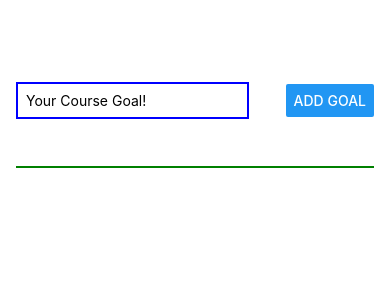
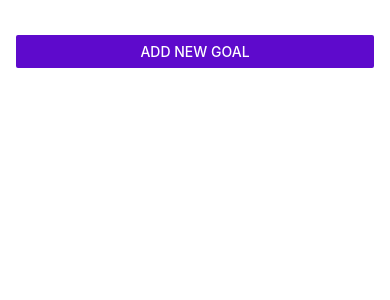
Before and after one commit to Mudipas/RNCourse_MDP, a React Native app: screen / in a window 390 px wide. Shown: the top 300 px of the page. Built offline with nearby package versions, Linux system fonts and the light colour scheme.

Commit message:
Ngoding 23
ngoding updtae 2

```diff
--- a/App.js
+++ b/App.js
@@ -1,17 +1,18 @@
 import { useState } from "react";
 // Import statement untuk mengimpor komponen yang akan digunakan dalam aplikasi
-import {
-  StyleSheet,
-  View,
-  FlatList,
-} from "react-native";
+import { StyleSheet, View, FlatList,Button } from "react-native";
 
 import GoalItem from "./components/GoalItem";
 import GoalInput from "./components/GoalInput";
 
 // Deklarasi fungsi komponen utama 'App'
 export default function App() {
-  const [courseGoals, setCourseGoals] = useState([]);
+ const [modalIsVisible, setModalIsVisible] = useState(false)
+ const [courseGoals, setCourseGoals] = useState([]);
+
+ function startAddGoalHandler( ) {
+  setModalIsVisible(true);
+ }
 
   function addGoalHandler(enteredGoalText) {
     setCourseGoals((currentCourseGoals) => [
@@ -32,7 +33,8 @@
   return (
     // Awal dari tampilan aplikasi
     <View style={styles.appContainer}>
-      <GoalInput onAddGoal={addGoalHandler} />
+      <Button title="Add New Goal" color="#5e0acc" onPress={startAddGoalHandler} />
+      <GoalInput visible={modalIsVisible} onAddGoal={addGoalHandler} />
       <View style={styles.goalsContainer}>
         <FlatList
           data={courseGoals}
--- a/components/GoalInput.js
+++ b/components/GoalInput.js
@@ -1,5 +1,5 @@
 import { useState } from 'react';
-import { View, TextInput, Button, StyleSheet, } from 'react-native';
+import { View, TextInput, Button, StyleSheet, Modal, } from 'react-native';
 
 
 function GoalInput(props) {
@@ -9,12 +9,13 @@
     setEnteredGoalText(enteredText);
   }
 
-function addGoalHandler(){
+  function addGoalHandler() {
     props.onAddGoal(enteredGoalText);
     setEnteredGoalText('');
   }
 
   return (
+    <Modal visible={props.visible} animationType='slide'>
       <View style={styles.inputContainer}>
         <TextInput
           style={styles.textInput}
@@ -22,8 +23,12 @@
           onChangeText={goalInputHandler}
           value={enteredGoalText}
         />
-      <Button title="Add Goal" onPress={addGoalHandler} />
+        <View style={styles.buttonContainer}>
+          <View style={styles.button} ><Button title="Add Goal" onPress={addGoalHandler} /></View>
+          <View style={styles.button} ><Button title="Cancel" /></View>
         </View>
+      </View>
+    </Modal>
   );
 };
 
@@ -32,18 +37,25 @@
 const styles = StyleSheet.create({
   inputContainer: {
     flex: 1,
-    flexDirection: "row",
-    justifyContent: "space-between",
+    justifyContent: "center",
     alignItems: "center",
     marginBottom: 24,
+    padding: 16,
     borderBottomWidth: 2, // Mengganti 'borderBottoom' menjadi 'borderBottom'
     borderBottomColor: "green",
   },
   textInput: {
     borderWidth: 2,
     borderColor: "blue",
-    width: "65%",
+    width: "100%",
     marginRight: 8,
     padding: 8,
   },
+  buttonContainer: {
+    flexDirection: 'row',
+  },
+  button:{
+    width:'100',
+    marginHorizontal:6,
+  }
 });
--- a/components/GoalItem.js
+++ b/components/GoalItem.js
@@ -1,10 +1,13 @@
-import { StyleSheet, View, Text, Pressable } from "react-native";
+import { StyleSheet, View, Text, Pressable, Modal } from "react-native";
 
 function GoalItem(props) {
     return (
         <View style={styles.goalItem}>
-            <Pressable android_ripple={{color: '#210644'}} onPress={props.onDeleteItem.bind(this, props.id)}>
-            <Text style={styles.goalText}>{props.text}</Text>
+            <Pressable android_ripple={{ color: '#210644' }}
+                onPress={props.onDeleteItem.bind(this, props.id)}
+                style={({ pressed }) => pressed && styles.pressedItem}
+            >
+                <Text style={styles.goalText}>{props.text}</Text>
             </Pressable>
         </View>
 
@@ -16,12 +19,14 @@
 const styles = StyleSheet.create({
     goalItem: {
         margin: 8,
-
         borderRadius: 6,
-        backgroundColor: '#5E0ACC',
+        backgroundColor: '#5e0acc',
+    },
+    pressedItem: {
+        opacity: 0.5
     },
     goalText: {
-        color:'white',
+        color: 'white',
         padding: 8,
     },
 });
```
Lines whose indentation alone changed are shown as unchanged.
